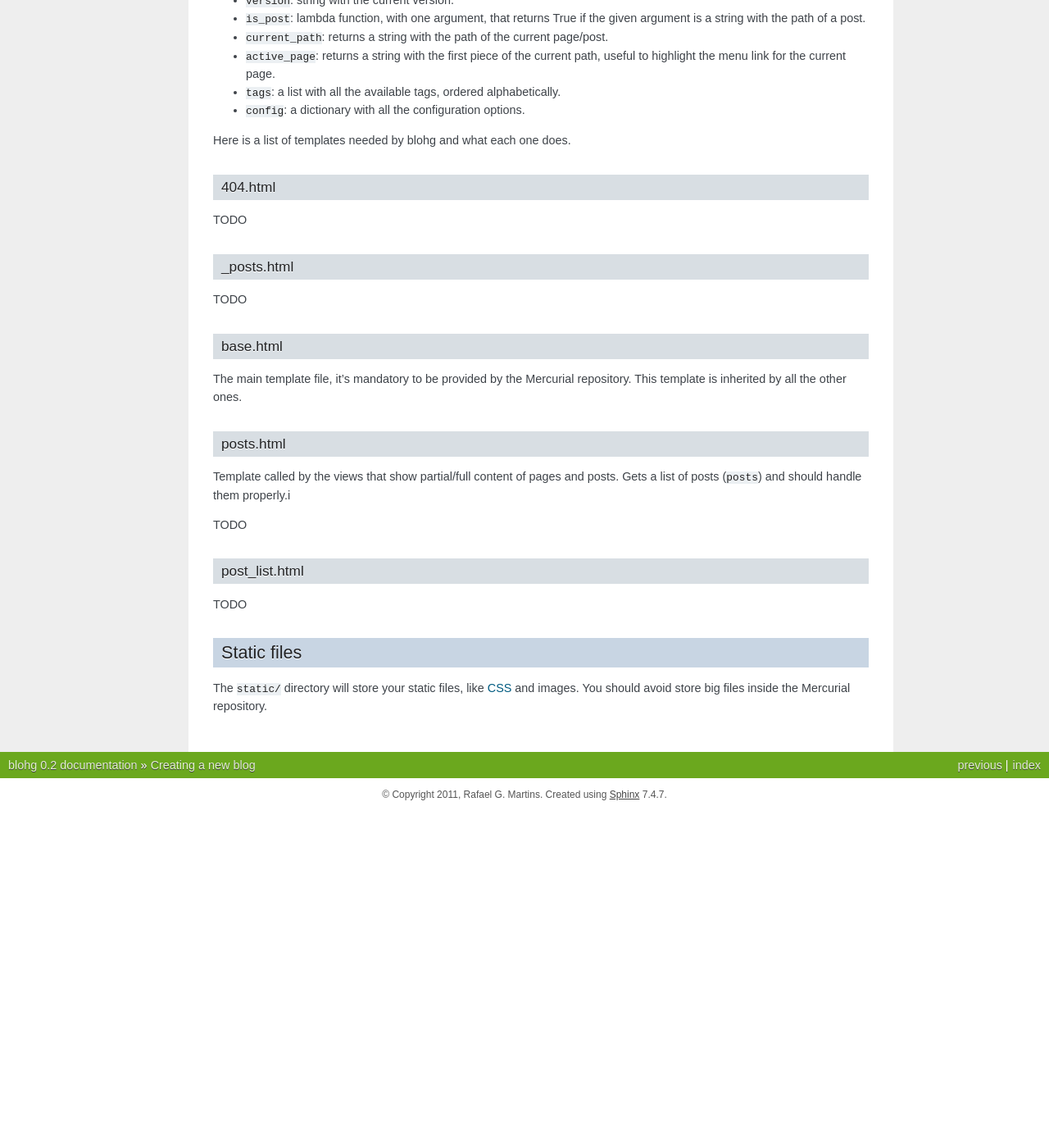
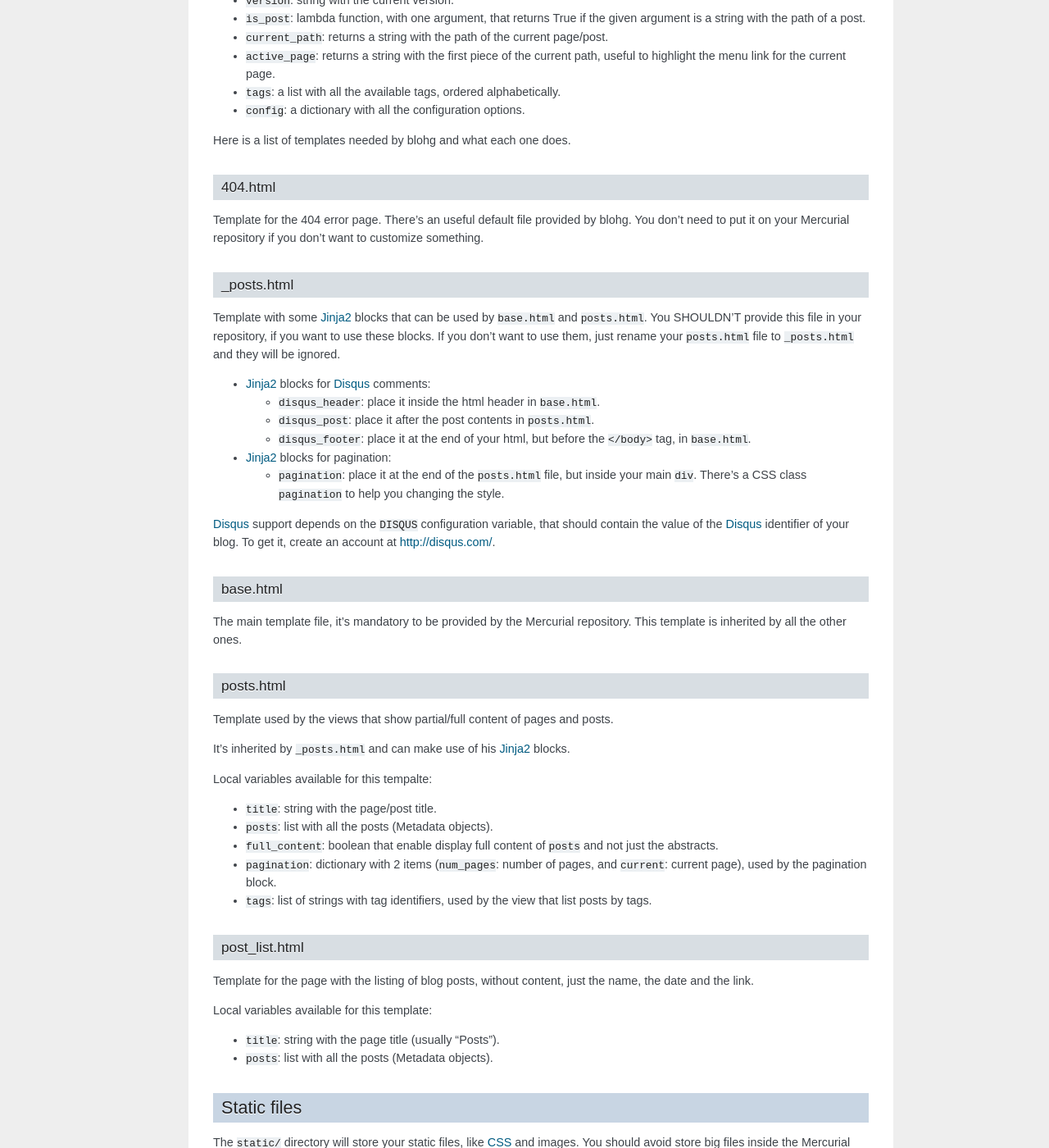
Before and after one commit to rafaelmartins/blohg, a Sphinx documentation site: the page built from docs/new-blog.rst, in a window 1280 px wide and 1400 px high, scrolled down 727 px. Shown: the whole window at 82% size. Built offline with Sphinx 7.4.7, drawn with Linux system fonts in a browser that asks for light colours; before the commit the page ends 1716 px from its top, so only the background shows below that; some of the changed text lies outside the part shown.

```diff
--- a/docs/index.rst
+++ b/docs/index.rst
@@ -20,3 +20,5 @@ Contents:
    about
    install
    new-blog
+   write
+   deploy
--- a/docs/new-blog.rst
+++ b/docs/new-blog.rst
@@ -54,12 +54,36 @@ Here is a list of templates needed by blohg and what each one does.
 404.html
 ~~~~~~~~
 
-TODO
+Template for the 404 error page. There's an useful default file provided by
+blohg. You don't need to put it on your Mercurial repository if you don't want
+to customize something.
 
 _posts.html
 ~~~~~~~~~~~
 
-TODO
+Template with some Jinja2_ blocks that can be used by ``base.html`` and
+``posts.html``. You SHOULDN'T provide this file in your repository, if you want
+to use these blocks. If you don't want to use them, just rename your
+``posts.html`` file to ``_posts.html`` and they will be ignored.
+
+.. _Disqus: http://disqus.com/
+
+- Jinja2_ blocks for Disqus_ comments:
+
+  - ``disqus_header``: place it inside the html header in ``base.html``.
+  - ``disqus_post``: place it after the post contents in ``posts.html``.
+  - ``disqus_footer``: place it at the end of your html, but before the
+    ``</body>`` tag, in ``base.html``.
+
+- Jinja2_ blocks for pagination:
+
+  - ``pagination``: place it at the end of the ``posts.html`` file, but inside
+    your main ``div``. There's a CSS class ``pagination`` to help you changing
+    the style.
+
+Disqus_ support depends on the ``DISQUS`` configuration variable, that should
+contain the value of the Disqus_ identifier of your blog. To get it, create an
+account at http://disqus.com/.
 
 base.html
 ~~~~~~~~~
@@ -70,15 +94,32 @@ repository. This template is inherited by all the other ones.
 posts.html
 ~~~~~~~~~~
 
-Template called by the views that show partial/full content of pages and posts.
-Gets a list of posts (``posts``) and should handle them properly.i
+Template used by the views that show partial/full content of pages and posts.
 
-TODO
+It's inherited by ``_posts.html`` and can make use of his Jinja2_ blocks.
+
+Local variables available for this tempalte:
+
+- ``title``: string with the page/post title.
+- ``posts``: list with all the posts (Metadata objects).
+- ``full_content``: boolean that enable display full content of ``posts`` and
+  not just the abstracts.
+- ``pagination``: dictionary with 2 items (``num_pages``: number of pages, and
+  ``current``: current page), used by the pagination block.
+- ``tags``: list of strings with tag identifiers, used by the view that list
+  posts by tags.
+
 
 post_list.html
 ~~~~~~~~~~~~~~
 
-TODO
+Template for the page with the listing of blog posts, without content, just the
+name, the date and the link.
+
+Local variables available for this template:
+
+- ``title``: string with the page title (usually "Posts").
+- ``posts``: list with all the posts (Metadata objects).
 
 
 Static files
```
Also changed, not shown: docs/about.rst (+26 -0 lines), docs/deploy.rst (added, +35 -0 lines), docs/write.rst (added, +121 -0 lines), 3 other files.
